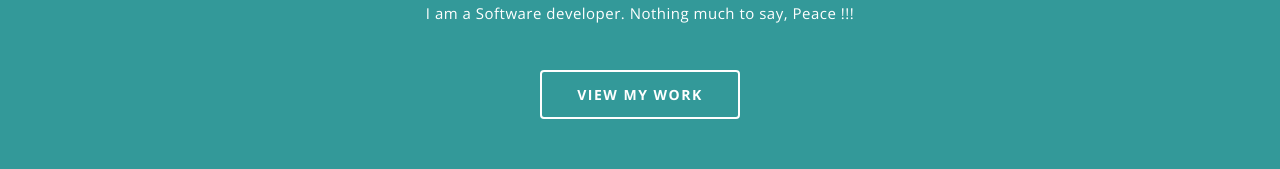
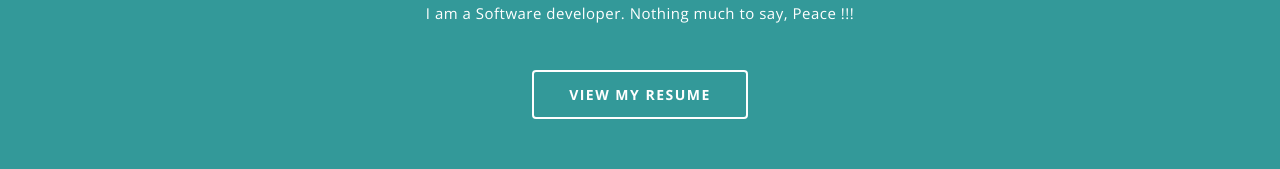
Before and after one commit to surajbahadur591/surajbahadur591.github.io, a plain HTML site: page index.html in a window 1280 px wide. Shown: the part 437-606 px from the top of the page. Drawn offline with nearby package versions, Linux system fonts and the light colour scheme.

Commit message:
Update index.html

```diff
--- a/index.html
+++ b/index.html
@@ -99,7 +99,7 @@
 
 						<div class="mu-featured-content">
 							<p>I am a Software developer. Nothing much to say, Peace !!! </p>
-							<a href="#mu-portfolio" class="mu-primary-btn view-my-work-btn">VIEW MY WORK</a>
+							<a href="https://surajbahadur591.github.io/resume/" class="mu-primary-btn view-my-work-btn">VIEW MY RESUME</a>
 						</div>
 
 					</div>
```
